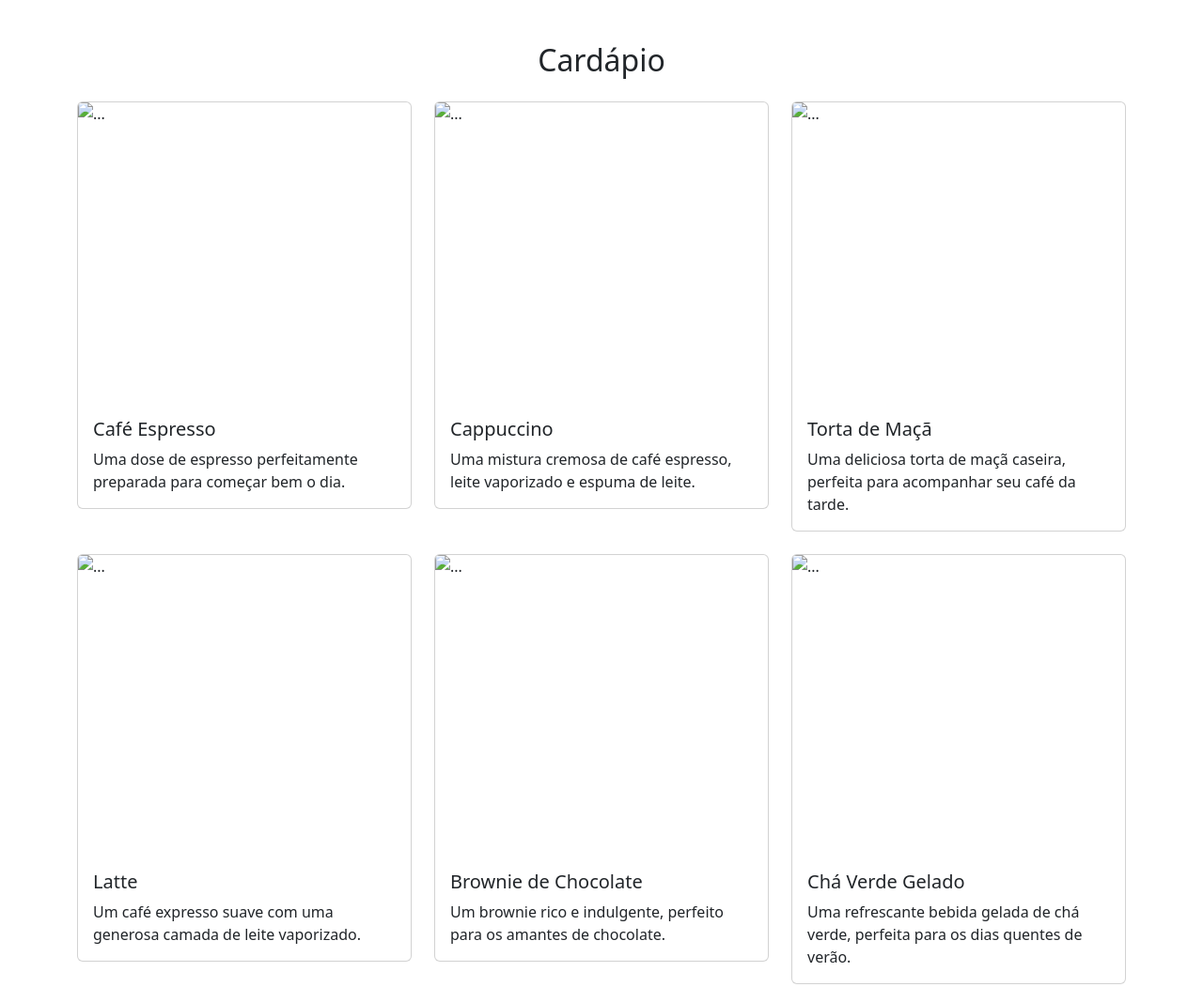
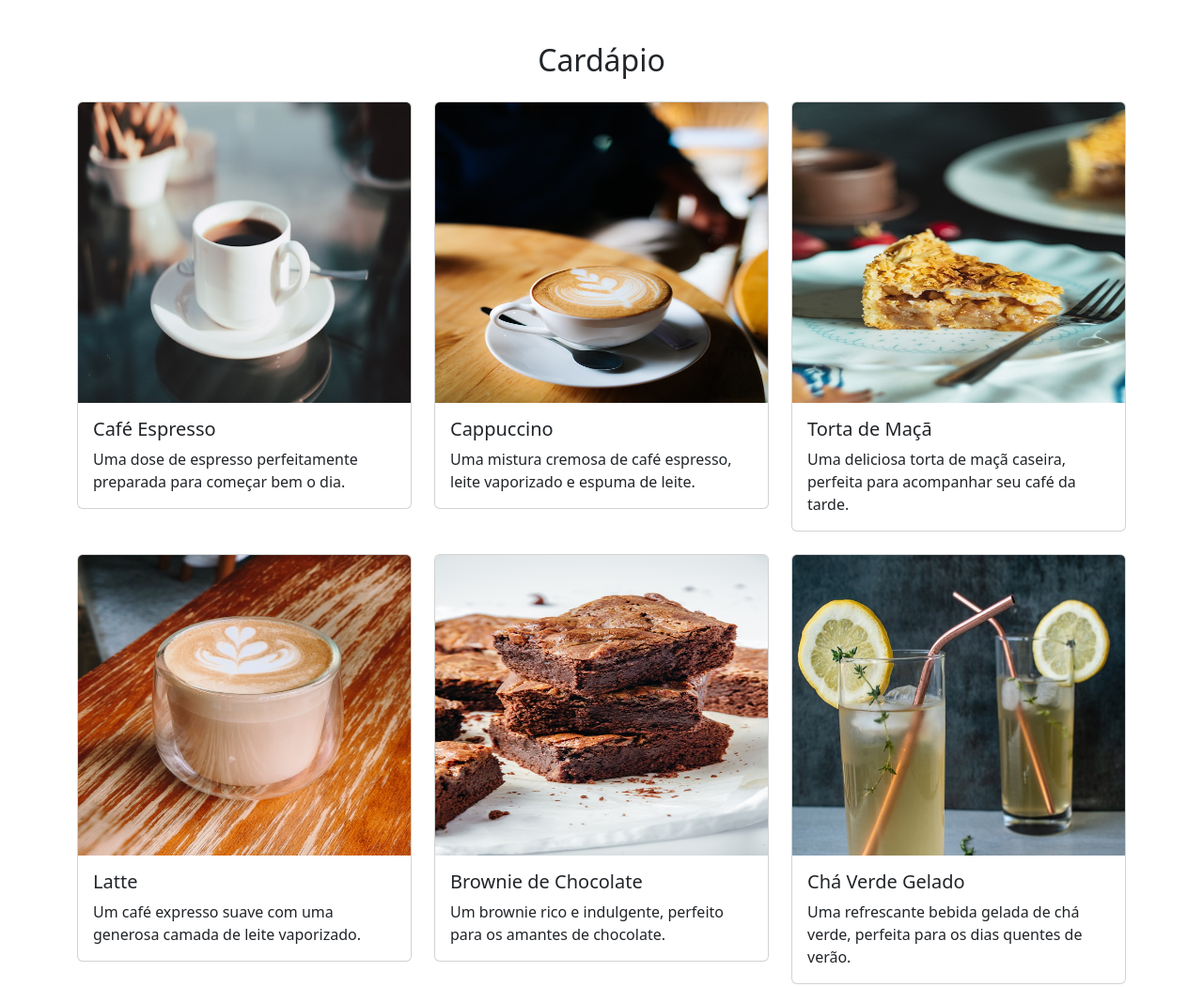
Before and after one commit to andreivan245/Coffee-Shop-Tia-Rosa, a plain HTML site: page index.html in a window 1280 px wide. Shown: the part 1057-2108 px from the top of the page at 94% size. Drawn offline with nearby package versions, Linux system fonts and the light colour scheme; the site is published under a folder, as on GitHub Pages, so addresses that start at the root find nothing.

Commit message:
commit imagem

```diff
--- a/index.html
+++ b/index.html
@@ -55,13 +55,13 @@
         </div>
         <div class="carousel-inner">
           <div class="carousel-item active" data-bs-interval="3500">
-            <img src="/img/carrosel-cafe.jpg" class="d-block w-100" alt="..." style="height: 70vh;">
+            <img src="./img/carrosel-cafe.jpg" class="d-block w-100" alt="..." style="height: 70vh;">
           </div>
           <div class="carousel-item" data-bs-interval="3500">
-            <img src="/img/carrosel-paodequeijo.jpg" class="d-block w-100" alt="..." style="height: 70vh;">
+            <img src="./img/carrosel-paodequeijo.jpg" class="d-block w-100" alt="..." style="height: 70vh;">
           </div>
           <div class="carousel-item" data-bs-interval="3500">
-            <img src="/img/carrosel-sanduiche.jpg" class="d-block w-100" alt="..." style="height: 70vh;">
+            <img src="./img/carrosel-sanduiche.jpg" class="d-block w-100" alt="..." style="height: 70vh;">
           </div>
         </div>
         <button class="carousel-control-prev" type="button" data-bs-target="#carouselExampleIndicators" data-bs-slide="prev">
@@ -91,7 +91,7 @@
         <div class="row">
           <div class="col-md-4 mb-4">
             <div class="card">
-              <img src="/img/expresso.jpg" class="card-img-top" alt="..." style="height: 40vh;">
+              <img src="./img/expresso.jpg" class="card-img-top" alt="..." style="height: 40vh;">
               <div class="card-body">
                 <h5 class="card-title">Café Espresso</h5>
                 <p class="card-text">Uma dose de espresso perfeitamente preparada para começar bem o dia.</p>
@@ -100,7 +100,7 @@
           </div>
           <div class="col-md-4 mb-4">
             <div class="card">
-              <img src="/img/capuccino.jpg" class="card-img-top" alt="..." style="height: 40vh;">
+              <img src="./img/capuccino.jpg" class="card-img-top" alt="..." style="height: 40vh;">
               <div class="card-body">
                 <h5 class="card-title">Cappuccino</h5>
                 <p class="card-text">Uma mistura cremosa de café espresso, leite vaporizado e espuma de leite.</p>
@@ -109,7 +109,7 @@
           </div>
           <div class="col-md-4 mb-4">
             <div class="card">
-              <img src="/img/torta.jpg" class="card-img-top" alt="..." style="height: 40vh;">
+              <img src="./img/torta.jpg" class="card-img-top" alt="..." style="height: 40vh;">
               <div class="card-body">
                 <h5 class="card-title">Torta de Maçã</h5>
                 <p class="card-text">Uma deliciosa torta de maçã caseira, perfeita para acompanhar seu café da tarde.</p>
@@ -118,7 +118,7 @@
           </div>
           <div class="col-md-4 mb-4">
             <div class="card">
-              <img src="/img/latte.jpg" class="card-img-top" alt="..." style="height: 40vh;">
+              <img src="./img/latte.jpg" class="card-img-top" alt="..." style="height: 40vh;">
               <div class="card-body">
                 <h5 class="card-title">Latte</h5>
                 <p class="card-text">Um café expresso suave com uma generosa camada de leite vaporizado.</p>
@@ -127,7 +127,7 @@
           </div>
           <div class="col-md-4 mb-4">
             <div class="card">
-              <img src="/img/brownie.jpg" class="card-img-top" alt="..." style="height: 40vh;">
+              <img src="./img/brownie.jpg" class="card-img-top" alt="..." style="height: 40vh;">
               <div class="card-body">
                 <h5 class="card-title">Brownie de Chocolate</h5>
                 <p class="card-text">Um brownie rico e indulgente, perfeito para os amantes de chocolate.</p>
@@ -136,7 +136,7 @@
           </div>
           <div class="col-md-4 mb-4">
             <div class="card">
-              <img src="/img/cha.jpg" class="card-img-top" alt="..." style="height: 40vh;">
+              <img src="./img/cha.jpg" class="card-img-top" alt="..." style="height: 40vh;">
               <div class="card-body">
                 <h5 class="card-title">Chá Verde Gelado</h5>
                 <p class="card-text">Uma refrescante bebida gelada de chá verde, perfeita para os dias quentes de verão.</p>
```
